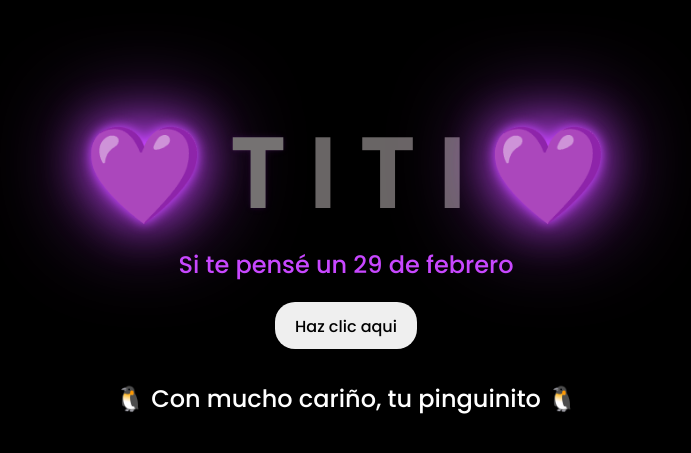
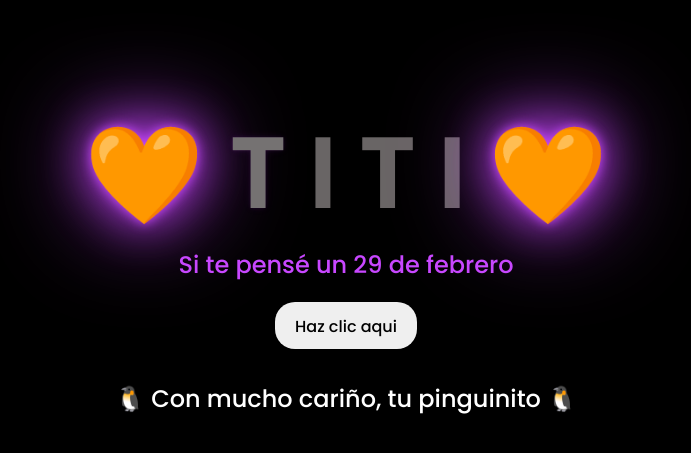
Before and after one commit to Orlando310116/camilo.github.io, a plain HTML site: page index.html in a window 1280 px wide. Shown: the part 139-592 px from the top of the page, without its empty margins (302-993 px from the left). Drawn offline with Linux system fonts and the light colour scheme.

Commit message:
Update index.html

```diff
--- a/index.html
+++ b/index.html
@@ -12,12 +12,12 @@
     <div class="greetings">
 
 
-        <span>💜</span>
+        <span>🧡</span>
         <span>T</span>
         <span>I</span>
         <span>T</span>
         <span>I</span>
-        <span>💜</span>
+        <span>🧡</span>
     </div>
     <div class="greetings">
         <span></span>
```
